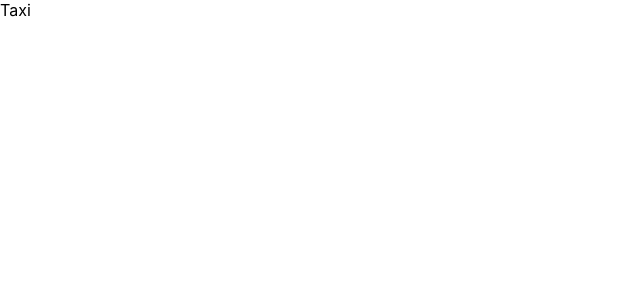
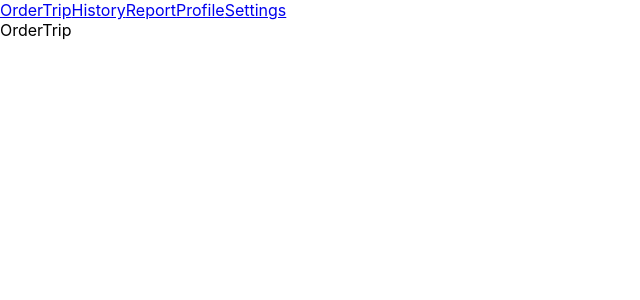
Before and after one commit to DashaDanilchenko/taxi, a React (Create React App) app: page / in a window 1280 px wide. Shown: the top 300 px of the page, without its empty margins (0-640 px from the left). Built offline with nearby package versions, Linux system fonts and the light colour scheme.

Commit message:
create routing

```diff
--- a/package.json
+++ b/package.json
@@ -8,6 +8,7 @@
     "@testing-library/user-event": "^13.5.0",
     "react": "^18.2.0",
     "react-dom": "^18.2.0",
+    "react-router-dom": "^6.13.0",
     "react-scripts": "5.0.1",
     "web-vitals": "^2.1.4"
   },
--- a/src/App.js
+++ b/src/App.js
@@ -1,9 +1,26 @@
+import { HashRouter, Route, Routes } from "react-router-dom";
+import Layout from "./components/formsUser/Layout";
+import OrderTrip from "./components/formsUser/OrderTrip";
+import NotFound from "./components/formsUser/NotFound";
+import Report from "./components/formsUser/Report";
+import Profile from "./components/formsUser/Profile";
+import Settings from "./components/formsUser/Settings";
+import History from "./components/formsUser/History";
 
 function App() {
   return (
-    <div >
-     Taxi
-    </div>
+    <HashRouter>
+     <Routes>
+      <Route path='/' element={<Layout/>}>
+        <Route index element={<OrderTrip/>}/>
+        <Route path='/history' element={<History/>}/>
+        <Route path='/report' element={<Report/>}/>
+        <Route path='/profile' element={<Profile/>}/>
+        <Route path='/settings' element={<Settings/>}/>
+        <Route path='*' element={<NotFound/>}/>
+      </Route>
+      </Routes>
+    </HashRouter>
   );
 }
 
--- /dev/null
+++ b/src/components/formsUser/History.jsx
@@ -0,0 +1,7 @@
+const History = () => {
+  return (
+    <div>History</div>
+  )
+}
+
+export default History
--- /dev/null
+++ b/src/components/formsUser/Layout.jsx
@@ -0,0 +1,20 @@
+import { NavLink, Outlet } from "react-router-dom"
+
+const Layout = () => {
+  return (
+    <div className="container">
+        <nav>
+            <NavLink to="/">OrderTrip</NavLink>
+            <NavLink to="/history">History</NavLink>
+            <NavLink to="/report">Report</NavLink>
+            <NavLink to="/profile">Profile</NavLink>
+            <NavLink to="/settings">Settings</NavLink>
+        </nav>
+        <main>
+            <Outlet/>
+        </main>
+    </div>
+  )
+}
+
+export default Layout
--- /dev/null
+++ b/src/components/formsUser/NotFound.jsx
@@ -0,0 +1,7 @@
+const NotFound = () => {
+  return (
+    <div>NotFound</div>
+  )
+}
+
+export default NotFound
--- /dev/null
+++ b/src/components/formsUser/OrderTrip.jsx
@@ -0,0 +1,7 @@
+const OrderTrip = () => {
+  return (
+    <div>OrderTrip</div>
+  )
+}
+
+export default OrderTrip
--- /dev/null
+++ b/src/components/formsUser/Profile.jsx
@@ -0,0 +1,7 @@
+const Profile = () => {
+  return (
+    <div>Profile</div>
+  )
+}
+
+export default Profile
--- /dev/null
+++ b/src/components/formsUser/Report.jsx
@@ -0,0 +1,7 @@
+const Report = () => {
+  return (
+    <div>Report</div>
+  )
+}
+
+export default Report
--- /dev/null
+++ b/src/components/formsUser/Settings.jsx
@@ -0,0 +1,7 @@
+const Settings = () => {
+  return (
+    <div>Settings</div>
+  )
+}
+
+export default Settings
```
Also changed, not shown: src/components/formsUser/FormsUser.jsx (added, +7 -0 lines), 1 other file (tests, documents, lock files or other folders).
